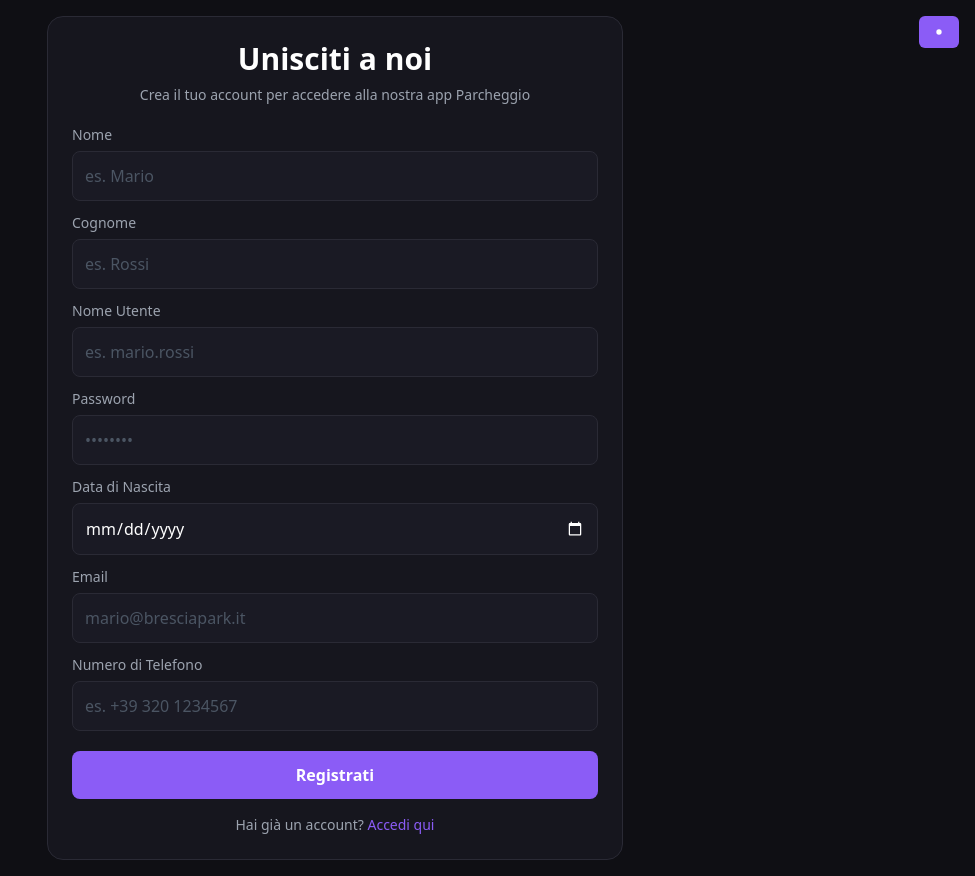
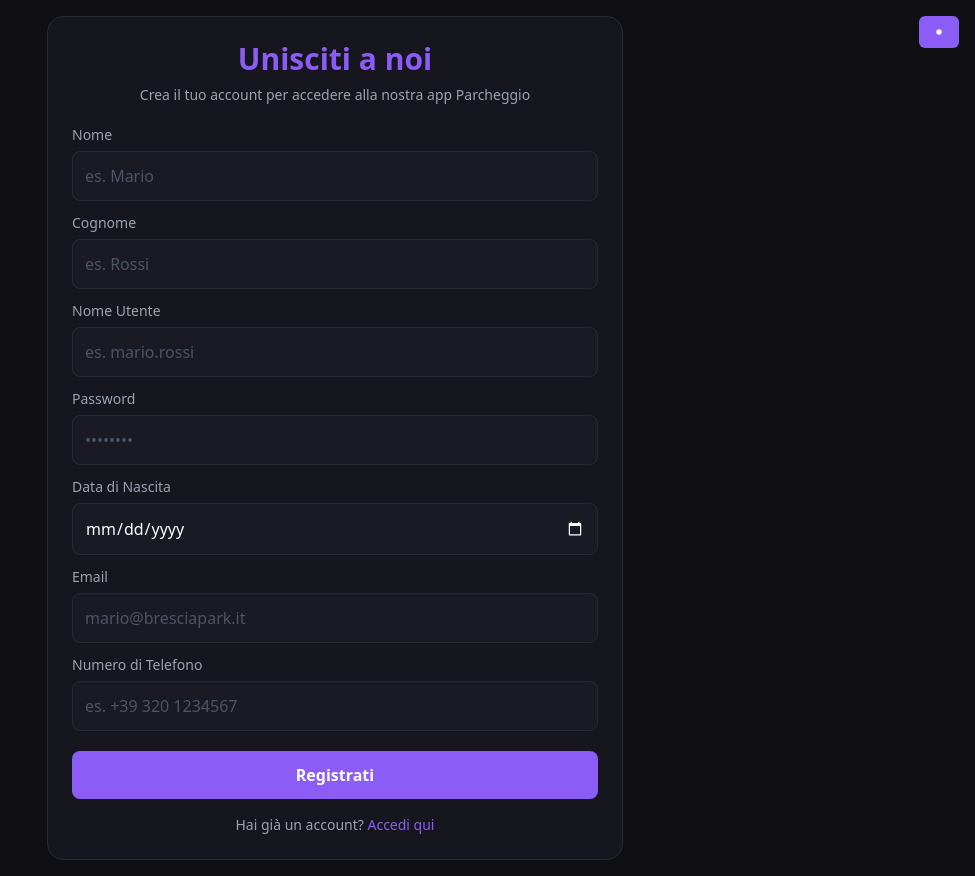
Before and after one commit to paglieranipietro/Parcheggio, a React (Vite) app in the folder frontend/: page /register in a window 1280 px wide. Shown: the whole page, without its empty margins (305-1280 px from the left). Built offline with nearby package versions, Linux system fonts and the light colour scheme.

Commit message:
Correzione colori tema bianco

```diff
--- a/frontend/src/pages/Register.jsx
+++ b/frontend/src/pages/Register.jsx
@@ -47,7 +47,7 @@
 
       <div className="w-full max-w-xl bg-lib-card border border-lib-border rounded-2xl p-6">
         <div className="text-center mb-5">
-          <h2 className="text-3xl font-bold text-white mb-2">
+          <h2 className="text-3xl font-bold mb-2 text-lib-primary">
             Unisciti a noi
           </h2>
           <p className="text-gray-400 text-sm">
```
